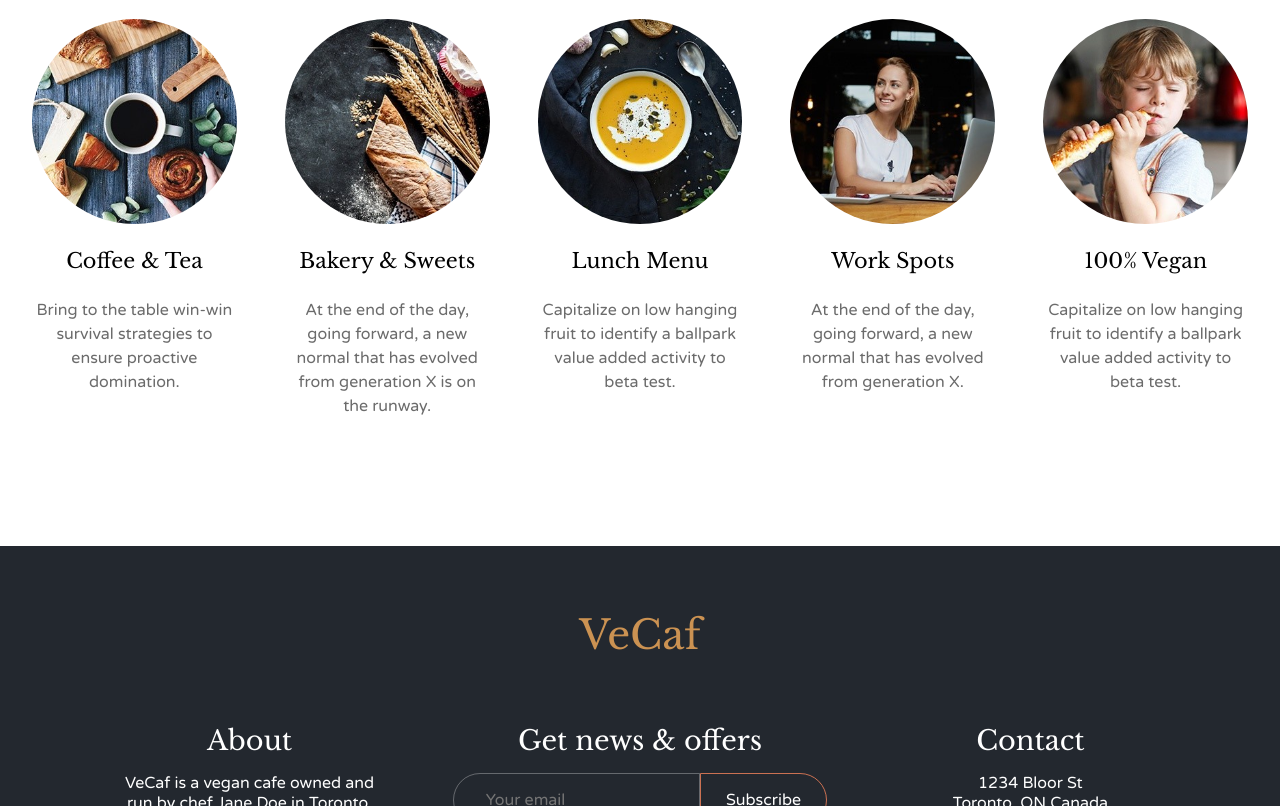
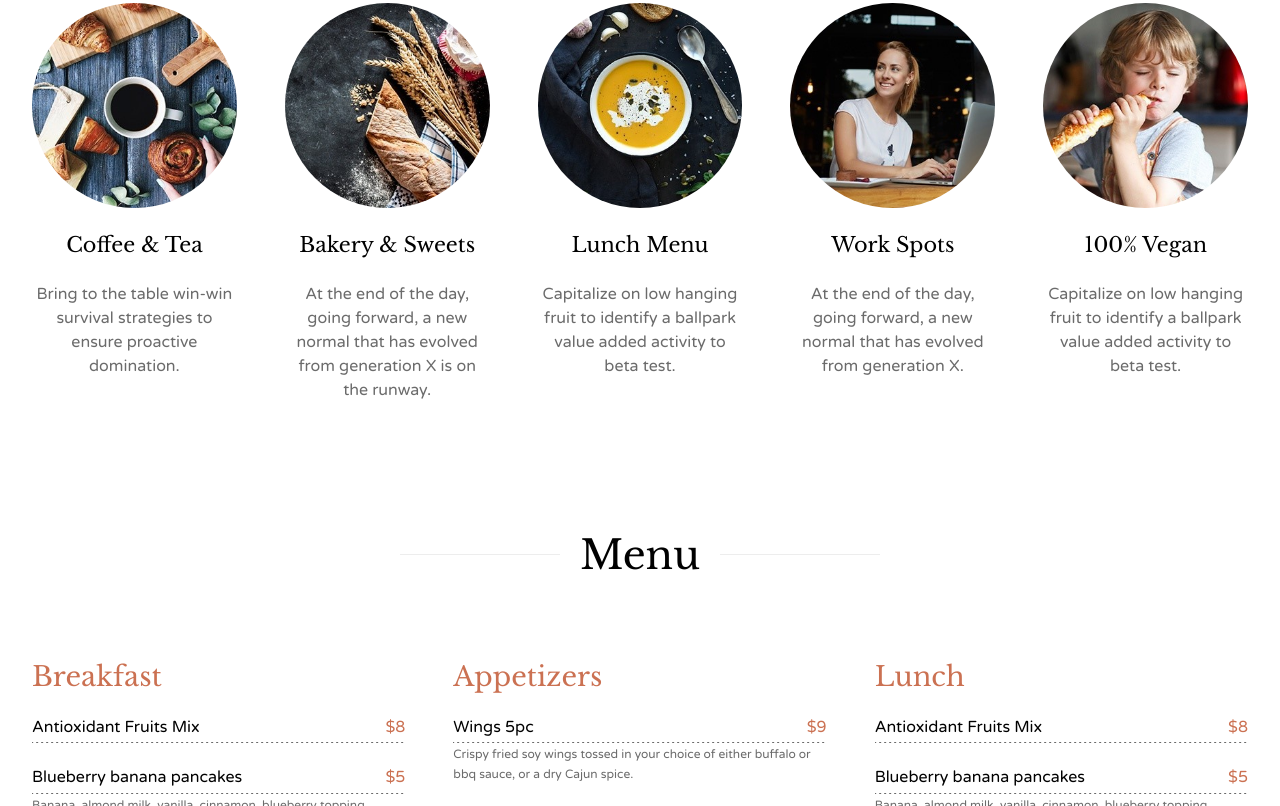
Before and after one commit to yjcyun/VeCaf, a Gatsby site: page / in a window 1280 px wide. Shown: the part 1994-2800 px from the top of the page. Built offline with nearby package versions, Linux system fonts and the light colour scheme; Gatsby itself is replaced by a stand-in of ours.

Commit message:
Complete menu section

```diff
--- a/src/components/home/Hero.jsx
+++ b/src/components/home/Hero.jsx
@@ -1,8 +1,8 @@
 import React from 'react'
 import { graphql, useStaticQuery } from 'gatsby'
-import styled from 'styled-components'
 import BackgroundImage from 'gatsby-background-image'
 import Header from '../layout/Header'
+import styled from 'styled-components'
 
 const query = graphql`
   {
--- /dev/null
+++ b/src/components/home/Menu.jsx
@@ -0,0 +1,74 @@
+import React, { useState } from 'react'
+import { menu } from '../../constants/menu'
+import Title from '../layout/Title'
+import styled from 'styled-components'
+
+// GET UNIQUE CATEGORY NAME
+const getCategories = items => {
+  let tempItems = items.map(item => item.category);
+  let tempCategories = new Set(tempItems);
+  let categories = Array.from(tempCategories);
+  return categories = [...categories];
+}
+
+const Menu = () => {
+  const [categories] = useState(getCategories(menu));
+
+  const renderMenu = menuCategory => menu.map((item, index) => {
+    if (item.category === menuCategory) {
+      return (
+        <li className='list' key={index}>
+          <div className='name-div'>
+            <p className='name'>{item.name}</p>
+            <span className='color-orange'>${item.price}</span>
+          </div>
+          <span className='desc'>{item.desc && item.desc}</span>
+        </li>
+      )
+    }
+    return null;
+  });
+
+  return (
+    <>
+      <Title title='Menu' />
+      <MenuWrapper className='page-center section-margin mt-5'>
+        {categories.map(item => (
+          <div className=''>
+            <h3 className='color-orange'>{item}</h3>
+            <ul>
+              {renderMenu(item)}
+            </ul>
+          </div>
+        ))}
+      </MenuWrapper>
+    </>
+  )
+}
+
+const MenuWrapper = styled.section`
+  display: grid;
+  grid-template-columns: repeat(3,1fr);
+  grid-gap: 3rem;
+  h3 {
+    text-transform: capitalize;
+  }
+  .list {
+    margin: 1.5rem 0;
+    .name-div {
+      padding-bottom: 0.4rem;
+      display: flex;
+      justify-content: space-between;
+      background-image: linear-gradient(to right, var(--secondary-clr-1) 33%, rgba(255,255,255,0) 0%);
+      background-position: bottom;
+      background-size: 5px 1px;
+      background-repeat: repeat-x;
+    }
+    .desc {
+      color: var(--secondary-clr-1);
+      font-size: 12px;
+    }
+  }
+`
+
+export default Menu
--- a/src/components/home/Offer.jsx
+++ b/src/components/home/Offer.jsx
@@ -24,7 +24,7 @@ const Offer = () => {
   return (
     <OfferWrapper className='page-center section-margin'>
       <Title title='We Offer' />
-      <div className='each-offer'>
+      <div className='each-offer mt-5'>
         {weoffer.nodes.map((node, imgIndex) => (
           <div className='img-container' key={imgIndex}>
             <Image fluid={node.childImageSharp.fluid} />
@@ -42,7 +42,6 @@ const OfferWrapper = styled.section`
     display: grid;
     grid-template-columns: repeat(auto-fit,minmax(150px, 1fr));
     grid-gap: 3rem;
-    margin-top: 5rem;
     justify-content: center;
     text-align: center;
   }
--- a/src/components/home/Welcome.jsx
+++ b/src/components/home/Welcome.jsx
@@ -7,7 +7,7 @@ import Title from '../layout/Title'
 const Welcome = () => {
   return (
     <WelcomeWrapper className='page-center'>
-      <WelcomeContainer>
+      <WelcomeContainer className='mt-1'>
         <div className='welcome-sign'>
           <div className='img-container'>
             <img src={chef} alt='Chef Hat' />
@@ -37,7 +37,6 @@ const WelcomeContainer = styled.div`
   display: flex;
   flex-direction: column;
   align-items: center;
-  margin-top: 2rem;
   .welcome-sign {
     margin: 0 0 2rem;
     .img-container {
--- a/src/components/layout/Title.jsx
+++ b/src/components/layout/Title.jsx
@@ -1,9 +1,9 @@
 import React from 'react'
 import styled from 'styled-components'
 
-const Title = ({title}) => {
+const Title = ({title,dark}) => {
   return (
-    <TitleWrapper>{title}</TitleWrapper>
+    <TitleWrapper dark={dark}>{title}</TitleWrapper>
   )
 }
 
@@ -13,6 +13,7 @@ const TitleWrapper = styled.h1`
   display: flex;
   align-items: center;
   justify-content: center;
+  color: ${props=>props.dark?'#fff': '000'};
   :after, :before {
     content:'';
     width: 0;
--- /dev/null
+++ b/src/constants/menu.js
@@ -0,0 +1,194 @@
+export const menu = [
+  {
+    category: 'breakfast',
+    name:'Antioxidant Fruits Mix',
+    price: '8',
+    desc: ''
+  },
+  {
+    category: 'breakfast',
+    name:'Blueberry banana pancakes',
+    price: '5',
+    desc: 'Banana, almond milk, vanilla, cinnamon, blueberry topping'
+  },
+  {
+    category: 'breakfast',
+    name:'Fig and lemon cake',
+    price: '7',
+    desc: ''
+  },
+  {
+    category: 'breakfast',
+    name:'Home made bread',
+    price: '3',
+    desc: ''
+  },
+  {
+    category: 'breakfast',
+    name:'Pain au chocoalt',
+    price: '8',
+    desc: 'Beautiful homemade croissants, each containing a bar of high-quality dark chocolate, make for an impressive and indulgent addition to ...'
+  },
+  {
+    category: 'breakfast',
+    name:'Sun-dried tomato bruschetta',
+    price: '7',
+    desc: ''
+  },
+  {
+    category: 'breakfast',
+    name:'Dairy-free pancakes with maple syrup butter & berry jam',
+    price: '5',
+    desc: ''
+  },
+  {
+    category: 'appetizers',
+    name:'Wings 5pc',
+    price: '9',
+    desc: 'Crispy fried soy wings tossed in your choice of either buffalo or bbq sauce, or a dry Cajun spice.'
+  },
+  {
+    category: 'appetizers',
+    name:'Fries SupremacyWings 5pc',
+    price: '9',
+    desc: 'Basket of fresh-cut fries topped with nacho cheez sauce, fakin\'bits, sunflower sour cream and chives.'
+  },
+  {
+    category: 'appetizers',
+    name:'poutine',
+    price: '8',
+    desc: 'Basket of fresh-cut fries topped with Daiya cheese and rosemary gravy.'
+  },
+  {
+    category: 'appetizers',
+    name:'Tacos - GF',
+    price: '8',
+    desc: 'Two corn tortillas stuffed with soy pork, pico de gallo, iceberg lettuce, and avocado crema.'
+  },
+  {
+    category: 'appetizers',
+    name:'Tacos - GF',
+    price: '8',
+    desc: 'Two corn tortillas stuffed with soy pork, pico de gallo, iceberg lettuce, and avocado crema.'
+  },
+  {
+    category: 'lunch',
+    name:'Antioxidant Fruits Mix',
+    price: '8',
+    desc: ''
+  },
+  {
+    category: 'lunch',
+    name:'Blueberry banana pancakes',
+    price: '5',
+    desc: 'Banana, almond milk, vanilla, cinnamon, blueberry topping'
+  },
+  {
+    category: 'lunch',
+    name:'Fig and lemon cake',
+    price: '7',
+    desc: ''
+  },
+  {
+    category: 'lunch',
+    name:'Home made bread',
+    price: '3',
+    desc: ''
+  },
+  {
+    category: 'lunch',
+    name:'Pain au chocoalt',
+    price: '8',
+    desc: 'Beautiful homemade croissants, each containing a bar of high-quality dark chocolate, make for an impressive and indulgent addition to ...'
+  },
+  {
+    category: 'lunch',
+    name:'Sun-dried tomato bruschetta',
+    price: '7',
+    desc: ''
+  },
+  {
+    category: 'lunch',
+    name:'Dairy-free pancakes with maple syrup butter & berry jam',
+    price: '5',
+    desc: ''
+  },
+  {
+    category: 'dinner',
+    name:'Wings 5pc',
+    price: '9',
+    desc: 'Crispy fried soy wings tossed in your choice of either buffalo or bbq sauce, or a dry Cajun spice.'
+  },
+  {
+    category: 'dinner',
+    name:'Fries SupremacyWings 5pc',
+    price: '9',
+    desc: 'Basket of fresh-cut fries topped with nacho cheez sauce, fakin\'bits, sunflower sour cream and chives.'
+  },
+  {
+    category: 'dinner',
+    name:'poutine',
+    price: '8',
+    desc: 'Basket of fresh-cut fries topped with Daiya cheese and rosemary gravy.'
+  },
+  {
+    category: 'dinner',
+    name:'Tacos - GF',
+    price: '8',
+    desc: 'Two corn tortillas stuffed with soy pork, pico de gallo, iceberg lettuce, and avocado crema.'
+  },
+  {
+    category: 'dessert',
+    name:'Fig and lemon cake',
+    price: '7',
+    desc: ''
+  },
+  {
+    category: 'dessert',
+    name:'Home made bread',
+    price: '3',
+    desc: ''
+  },
+  {
+    category: 'dessert',
+    name:'Pain au chocoalt',
+    price: '8',
+    desc: 'Beautiful homemade croissants, each containing a bar of high-quality dark chocolate, make for an impressive and indulgent addition to ...'
+  },
+  {
+    category: 'dessert',
+    name:'Sun-dried tomato bruschetta',
+    price: '7',
+    desc: ''
+  },
+  {
+    category: 'dessert',
+    name:'Dairy-free pancakes with maple syrup butter & berry jam',
+    price: '5',
+    desc: ''
+  },
+  {
+    category: 'sandwiches',
+    name:'Wings 5pc',
+    price: '9',
+    desc: 'Crispy fried soy wings tossed in your choice of either buffalo or bbq sauce, or a dry Cajun spice.'
+  },
+  {
+    category: 'sandwiches',
+    name:'Fries SupremacyWings 5pc',
+    price: '9',
+    desc: 'Basket of fresh-cut fries topped with nacho cheez sauce, fakin\'bits, sunflower sour cream and chives.'
+  },
+  {
+    category: 'sandwiches',
+    name:'poutine',
+    price: '8',
+    desc: 'Basket of fresh-cut fries topped with Daiya cheese and rosemary gravy.'
+  },
+  {
+    category: 'sandwiches',
+    name:'Tacos - GF',
+    price: '8',
+    desc: 'Two corn tortillas stuffed with soy pork, pico de gallo, iceberg lettuce, and avocado crema.'
+  },
+]
--- a/src/pages/index.js
+++ b/src/pages/index.js
@@ -2,6 +2,7 @@ import React from "react"
 import Offer from "../components/home/Offer"
 import SpecialMenu from "../components/home/SpecialMenu"
 import Welcome from "../components/home/Welcome"
+import Menu from "../components/home/Menu"
 import Layout from "../components/layout/Layout"
 import '../style.css'
 
@@ -12,6 +13,7 @@ export default function Home() {
         <Welcome />
         <SpecialMenu />
         <Offer />
+        <Menu />
       </Layout>
     </>
   )
--- a/src/style.css
+++ b/src/style.css
@@ -76,6 +76,12 @@ h4 {
 .color-orange {
   color: var(--primary-clr-1);
 }
+.mt-1{
+  margin-top: 1rem;
+}
+.mt-5 {
+  margin-top: 5rem;
+}
 
 @media screen and (min-width: 992px) {
   .page-center {
```
